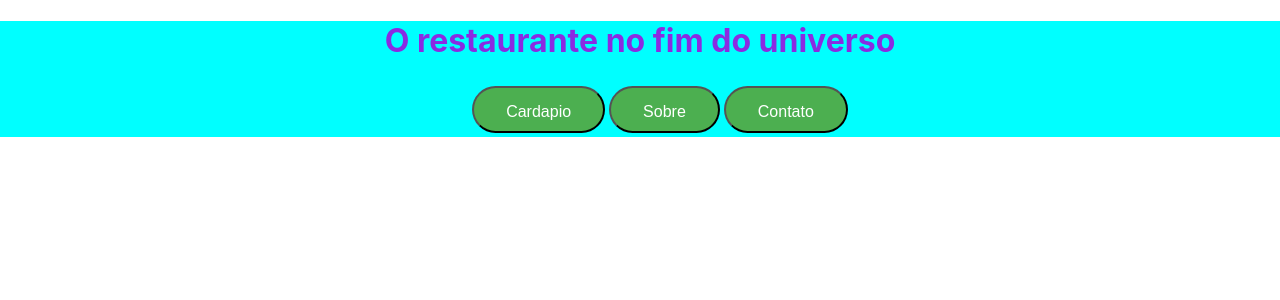
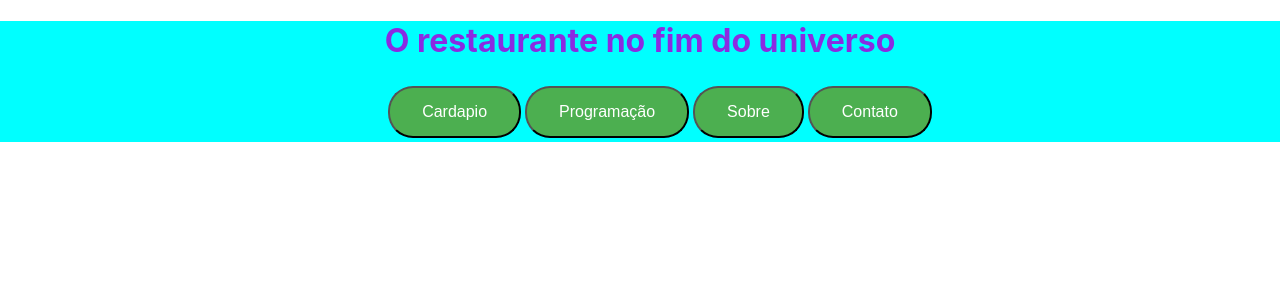
Before and after one commit to rayane-barbosa/Bees-Afro-Tech, a React (Create React App) app in the folder aula-07/: page / in a window 1280 px wide. Shown: the top 300 px of the page. Built offline with nearby package versions, Linux system fonts and the light colour scheme.

Commit message:
Componentes-header-botao

```diff
--- a/aula-07/src/App.js
+++ b/aula-07/src/App.js
@@ -1,7 +1,7 @@
 import React from "react";
 import './App.css';
-import Menu from './contents/Menu/Menu';
-import './contents/Menu/Menu.css';
+import Menu from './Components/Menu/Menu.jsx';
+
 
 
 
@@ -10,7 +10,7 @@ function App() {
     <div className="App">
       <Menu
         title="O restaurante no fim do universo"
-        menuItems={["Cardapio", "Sobre", "Contato"]}
+        menuItems={["Cardapio", "Programação","Sobre", "Contato"]}
         />
         <main>
           {/* Conteudo */}
--- a/aula-07/src/contents/Button/Button.css
+++ b/aula-07/src/Components/Button/Button.css
@@ -9,5 +9,4 @@
     font-size: 16px;
     margin: 4px 2px;
     cursor: pointer;
-    padding-bottom: 10px;
 }
```
Also changed, not shown: aula-07/src/Components/Button/Button.jsx (renamed from aula-07/src/contents/Button/Button.jsx), aula-07/src/Components/Menu/Menu.css (renamed from aula-07/src/contents/Menu/Menu.css), aula-07/src/Components/Menu/Menu.jsx (renamed from aula-07/src/contents/Menu/Menu.jsx), aula-07/src/restaurante-foto.png (added).
